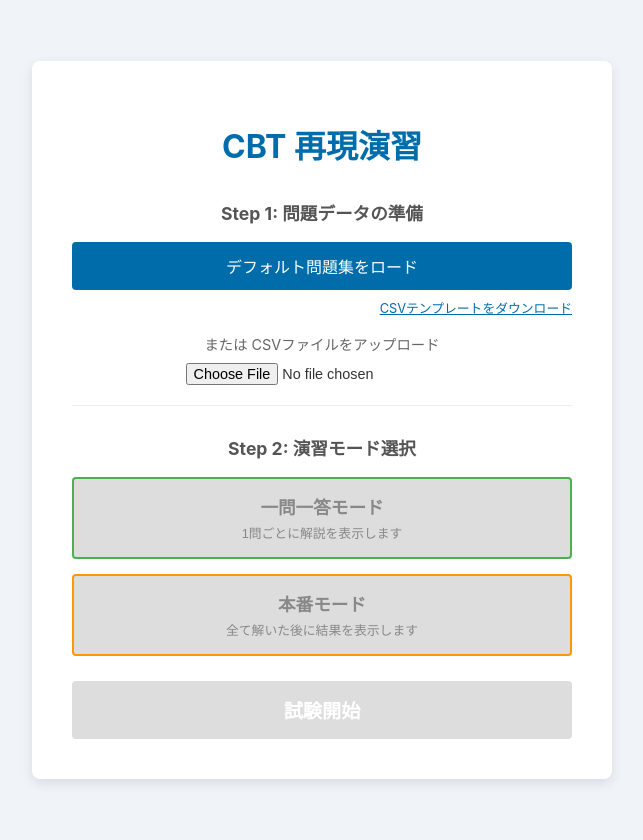
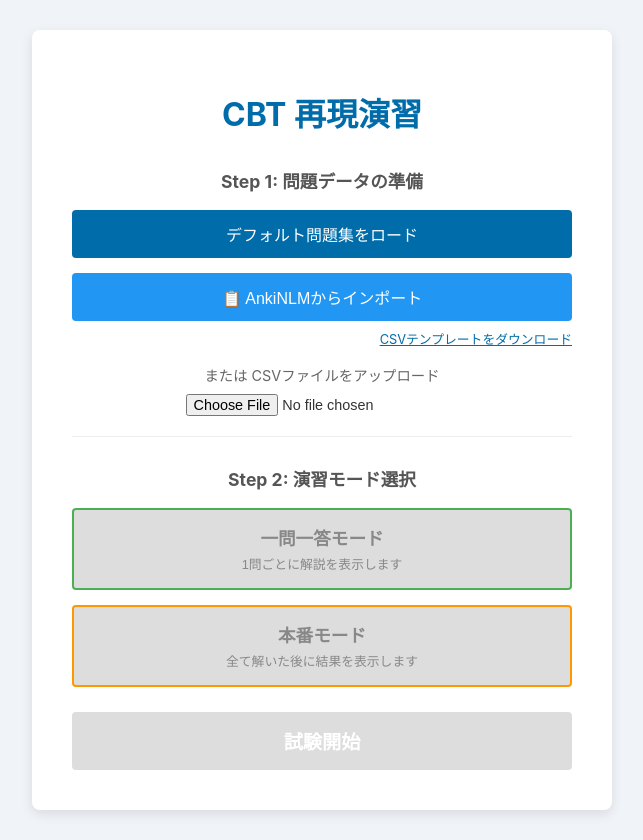
Before and after one commit to n4tt0u/jstqb-cbt-simulator, a React (Vite) app: page / in a window 1280 px wide. Shown: the whole page, without its empty margins (318-961 px from the left). Built offline with nearby package versions, Linux system fonts and the light colour scheme.

Commit message:
feat: add AnkiNLM clipboard import feature
- Add 'Import from AnkiNLM' button to StartScreen

- Implement clipboard JSON parsing logic in utils/ankiImport.js

- Remove standalone conversion scripts (convert_clipboard_to_csv.py, etc.)

```diff
--- a/src/components/StartScreen.css
+++ b/src/components/StartScreen.css
@@ -1,8 +1,10 @@
 .start-screen-container {
   min-height: 100vh;
   height: auto;
-  display: flex; /* Centering relies on flex in parent or itself if it was the flex container */
-  justify-content: center; /* Added for horizontal centering if needed */
+  display: flex;
+  /* Centering relies on flex in parent or itself if it was the flex container */
+  justify-content: center;
+  /* Added for horizontal centering if needed */
   align-items: center;
   background: #f0f4f8;
   padding: 20px;
@@ -58,6 +60,23 @@
   opacity: 0.7;
 }
 
+.btn-anki-import {
+  padding: 12px;
+  background: #2196F3;
+  /* Blue distinct from primary darker blue */
+  color: white;
+  border: none;
+  border-radius: 4px;
+  cursor: pointer;
+  font-size: 1rem;
+  width: 100%;
+}
+
+.btn-anki-import:disabled {
+  background: #90CAF9;
+  cursor: not-allowed;
+}
+
 .template-download-link {
   font-size: 0.8rem;
   color: #006daa;
@@ -104,7 +123,8 @@
 
 .mode-button:disabled {
   background: #ddd;
-  border-color: #ddd; /* Reset border for disabled state if needed */
+  border-color: #ddd;
+  /* Reset border for disabled state if needed */
   color: #888;
   cursor: not-allowed;
 }
--- a/src/components/StartScreen.jsx
+++ b/src/components/StartScreen.jsx
@@ -1,6 +1,7 @@
 import React, { useState } from 'react'
 import Papa from 'papaparse'
 import { parseQuestionRow } from '../utils/csvFormatter'
+import { parseAnkiJson } from '../utils/ankiImport'
 import './StartScreen.css'
 
 const StartScreen = ({ onQuestionsLoaded, onStart }) => {
@@ -67,6 +68,28 @@ const StartScreen = ({ onQuestionsLoaded, onStart }) => {
         reader.readAsText(file)
     }
 
+    const handleAnkiImport = async () => {
+        setLoading(true)
+        setError('')
+        try {
+            const text = await navigator.clipboard.readText()
+            if (!text) {
+                setError('クリップボードが空か、テキストを取得できませんでした。')
+                setLoading(false)
+                return
+            }
+
+            const questions = parseAnkiJson(text)
+            onQuestionsLoaded(questions)
+            setLoadedCount(questions.length)
+            setLoading(false)
+        } catch (err) {
+            console.error(err)
+            setError(err.message || 'クリップボードからの読み込みに失敗しました。')
+            setLoading(false)
+        }
+    }
+
     const handleStart = () => {
         onStart(mode, timeLimit)
     }
@@ -87,6 +110,14 @@ const StartScreen = ({ onQuestionsLoaded, onStart }) => {
                             className="btn-load-default"
                         >
                             デフォルト問題集をロード
+                        </button>
+
+                        <button
+                            onClick={handleAnkiImport}
+                            disabled={loading || loadedCount > 0}
+                            className="btn-anki-import"
+                        >
+                            📋 AnkiNLMからインポート
                         </button>
 
                         <div style={{ textAlign: 'right', marginTop: '-10px' }}>
--- /dev/null
+++ b/src/utils/ankiImport.js
@@ -0,0 +1,98 @@
+/**
+ * AnkiNLM (JSON format from clipboard) import utility
+ */
+import { charToNumber } from './csvFormatter'
+
+/**
+ * Parses JSON content from clipboard and converts it to the application's internal question format.
+ * @param {string} jsonContent - The JSON string from clipboard
+ * @returns {Array} Array of formatted question objects
+ * @throws {Error} If parsing fails or format is invalid
+ */
+export const parseAnkiJson = (jsonContent) => {
+    let data
+    try {
+        data = JSON.parse(jsonContent)
+    } catch (e) {
+        throw new Error('クリップボードの内容が有効なJSONではありません。')
+    }
+
+    let quizItems = []
+    if (data && Array.isArray(data.quiz)) {
+        quizItems = data.quiz
+    } else if (Array.isArray(data)) {
+        quizItems = data
+    } else {
+        throw new Error('有効なクイズデータ形式ではありません（"quiz" プロパティまたは配列が必要です）。')
+    }
+
+    const formattedQuestions = []
+
+    quizItems.forEach((item, index) => {
+        const questionText = item.question || ""
+        const options = item.answerOptions || []
+
+        if (options.length < 4) {
+            console.warn(`Question skipped (fewer than 4 options): ${questionText.substring(0, 20)}...`)
+            return
+        }
+
+        // Determine correct option
+        let correctIndex = -1
+        // Map 0->a, 1->b, 2->c, 3->d for display parsing if needed,
+        // but for internal app usage we need 1-based index (1-4).
+        // The app uses 1=a, 2=b, 3=c, 4=d.
+
+        options.forEach((opt, idx) => {
+            if (opt.isCorrect === true) {
+                correctIndex = idx
+            }
+        })
+
+        if (correctIndex === -1) {
+            console.warn(`Question skipped (no correct answer): ${questionText.substring(0, 20)}...`)
+            return
+        }
+
+        const correctChar = ['a', 'b', 'c', 'd'][correctIndex] || ''
+        const charMap = { 0: 'a', 1: 'b', 2: 'c', 3: 'd' }
+
+        // Generate Explanation
+        const correctRationale = options[correctIndex].rationale || ""
+
+        let explanationParts = [
+            `${correctChar}) ${correctRationale}\n`,
+            "【各選択肢の解説】"
+        ]
+
+        options.forEach((opt, idx) => {
+            if (idx === correctIndex) return // Skip correct option in the list
+
+            const char = charMap[idx] || '?'
+            explanationParts.push(`${char}) ${opt.rationale || ""}`)
+        })
+
+        const explanation = explanationParts.join('\n')
+
+        // Create question object matching internal structure (see parseQuestionRow in csvFormatter)
+        const questionObj = {
+            id: index + 1, // Temporary ID, will be re-indexed if mixed, but usually fine here
+            question_text: questionText,
+            option_1: options[0].text || "",
+            option_2: options[1].text || "",
+            option_3: options[2].text || "",
+            option_4: options[3].text || "",
+            // correct_option expects number 1-4
+            correct_option: correctIndex + 1,
+            explanation: explanation
+        }
+
+        formattedQuestions.push(questionObj)
+    })
+
+    if (formattedQuestions.length === 0) {
+        throw new Error('有効な問題データが見つかりませんでした。')
+    }
+
+    return formattedQuestions
+}
```
